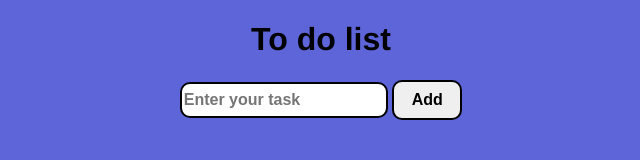
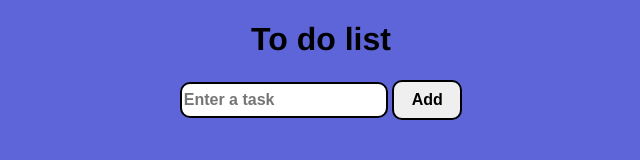
Before and after one commit to ZwEtEr-star/To-do-list.com, a plain HTML site: page index.html in a window 1280 px wide. Shown: the full height of the page, 319-959 px from the left. Drawn offline with Linux system fonts and the light colour scheme.

Commit message:
Update index.html

```diff
--- a/index.html
+++ b/index.html
@@ -14,7 +14,7 @@
 
     <h1>To do list</h1>
 
-    <input type="text" placeholder="Enter your task" id="task">
+    <input type="text" placeholder="Enter a task" id="task">
     <button id="add">Add</button>
 
   </div>
```
